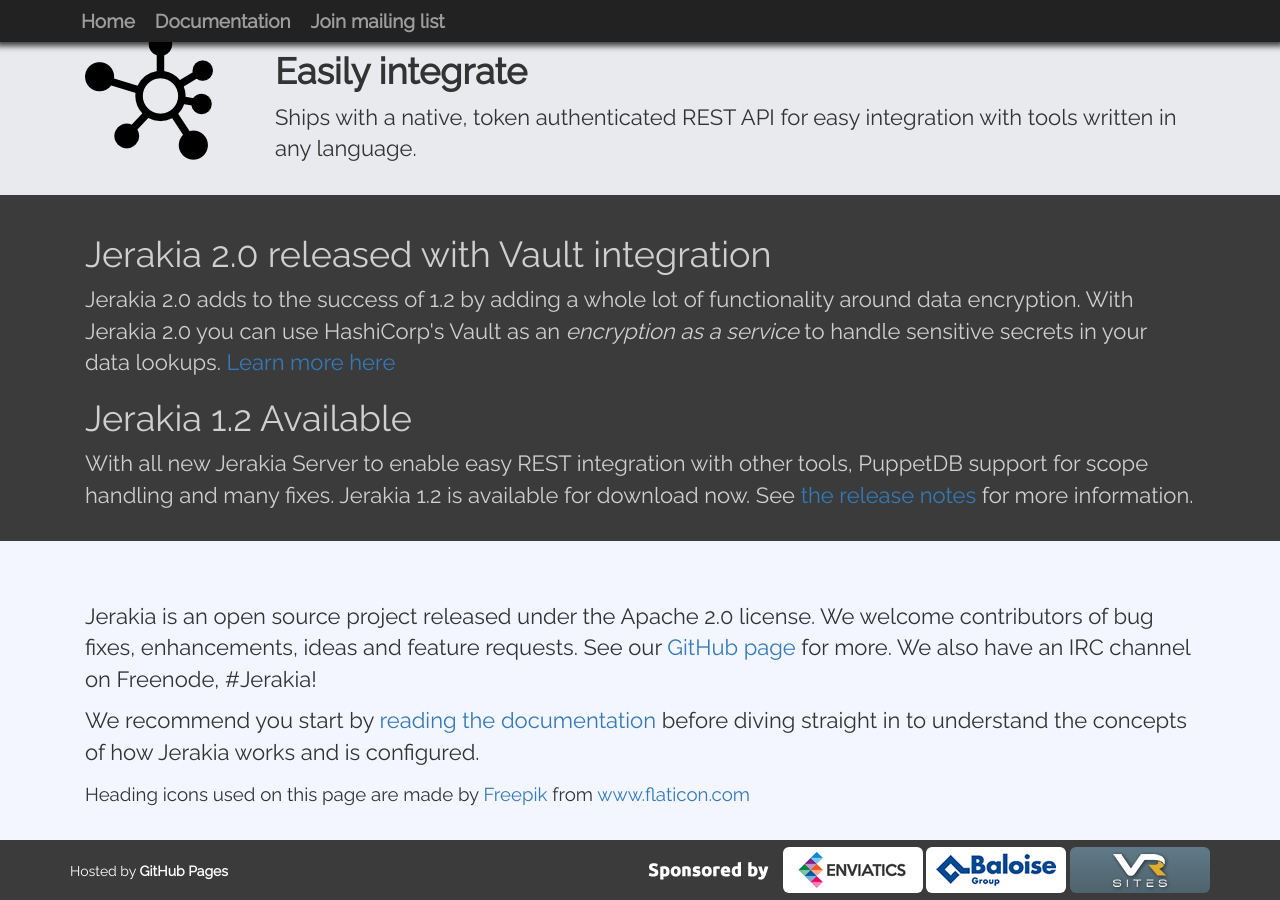
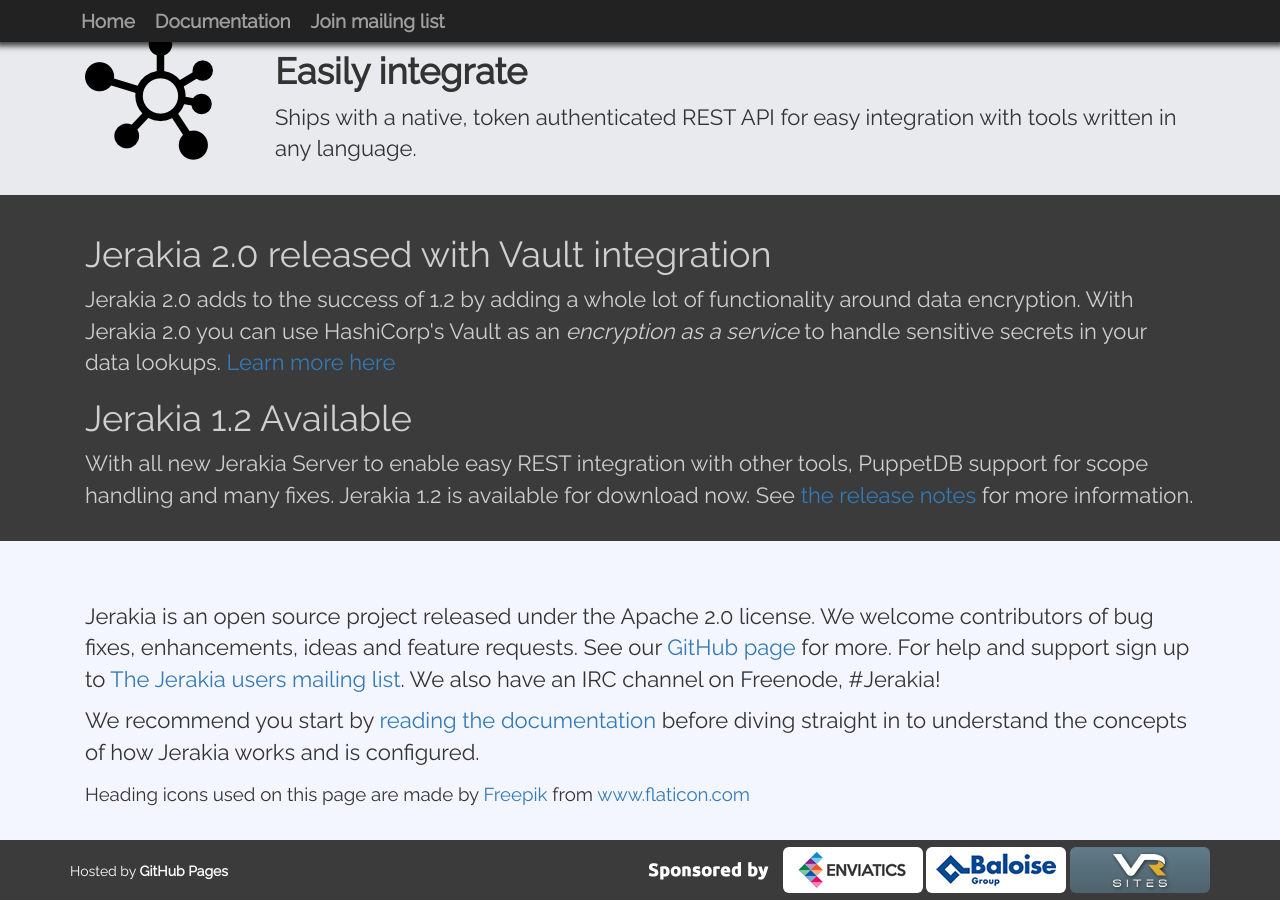
Before and after one commit to jerakia/jerakia, a Jekyll site: the page built from index.md, in a window 1280 px wide and 900 px high, scrolled down 1121 px. Built offline with Jekyll 4.4.1, drawn with Linux system fonts in a browser that asks for light colours; nearby versions of some CDN libraries.

Commit message:
mailing list

```diff
--- a/_layouts/home.html
+++ b/_layouts/home.html
@@ -91,7 +91,7 @@
 <div class="container">
   <div class="col-md-12 hometagline">
     <br><br>
-    <p>Jerakia is an open source project released under the Apache 2.0 license.  We welcome contributors of bug fixes, enhancements, ideas and feature requests.  See our <a href="https://github.com/crayfishx/jerakia">GitHub page</a> for more.  We also have an IRC channel on Freenode, #Jerakia!</p>
+    <p>Jerakia is an open source project released under the Apache 2.0 license.  We welcome contributors of bug fixes, enhancements, ideas and feature requests.  See our <a href="https://github.com/crayfishx/jerakia">GitHub page</a> for more.  For help and support sign up to <a href="https://groups.google.com/a/enviatics.com/d/forum/jerakia-users">The Jerakia users mailing list</a>. We also have an IRC channel on Freenode, #Jerakia!</p>
     <p>We recommend you start by <a href="/documentation/">reading the documentation</a> before diving straight in to understand the concepts of how Jerakia works and is configured.</p>
     <p><small>Heading icons used on this page are made by <a href="http://www.freepik.com">Freepik</a> from <a href="http://www.flaticon.com">www.flaticon.com</a></small></p>
   </div>
```
